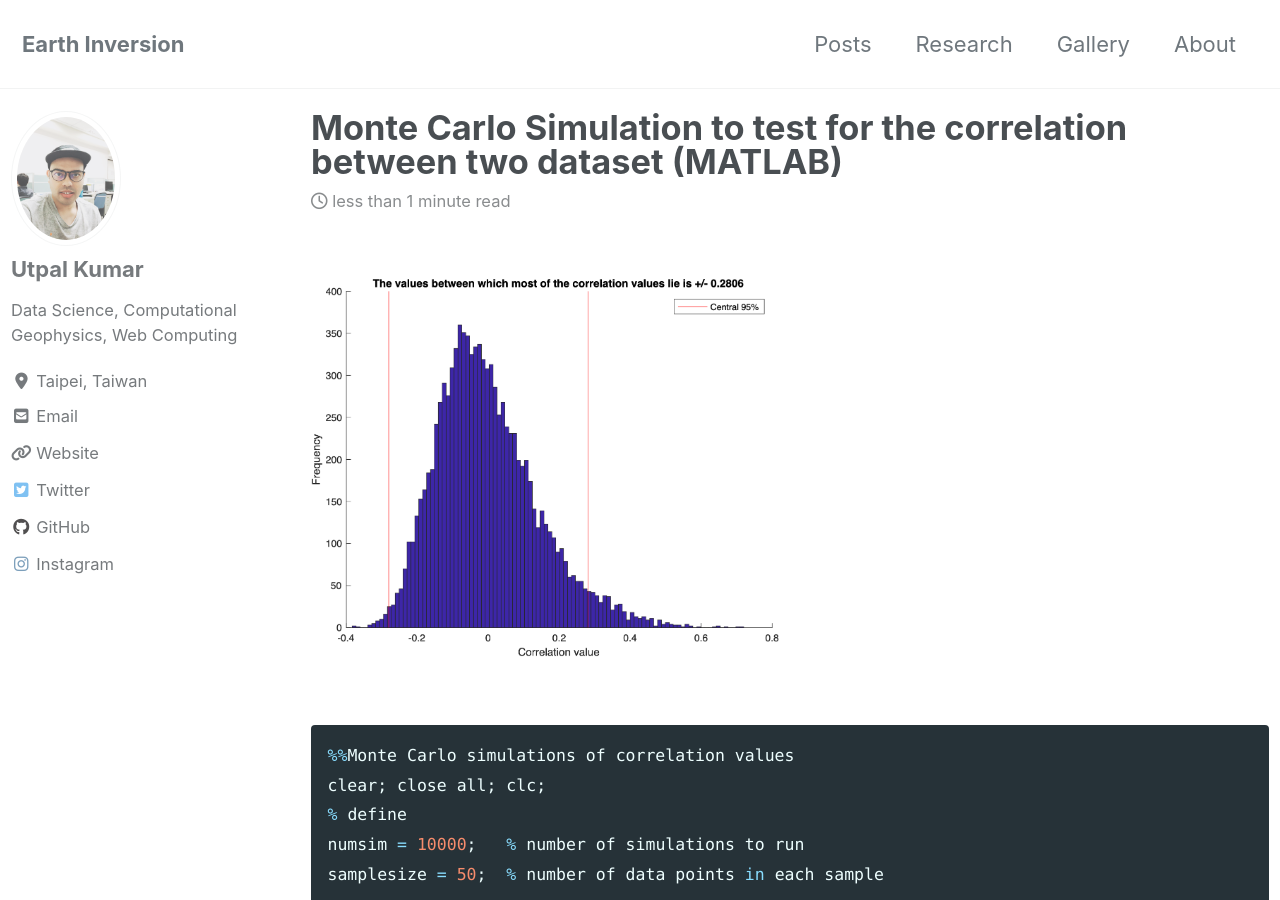
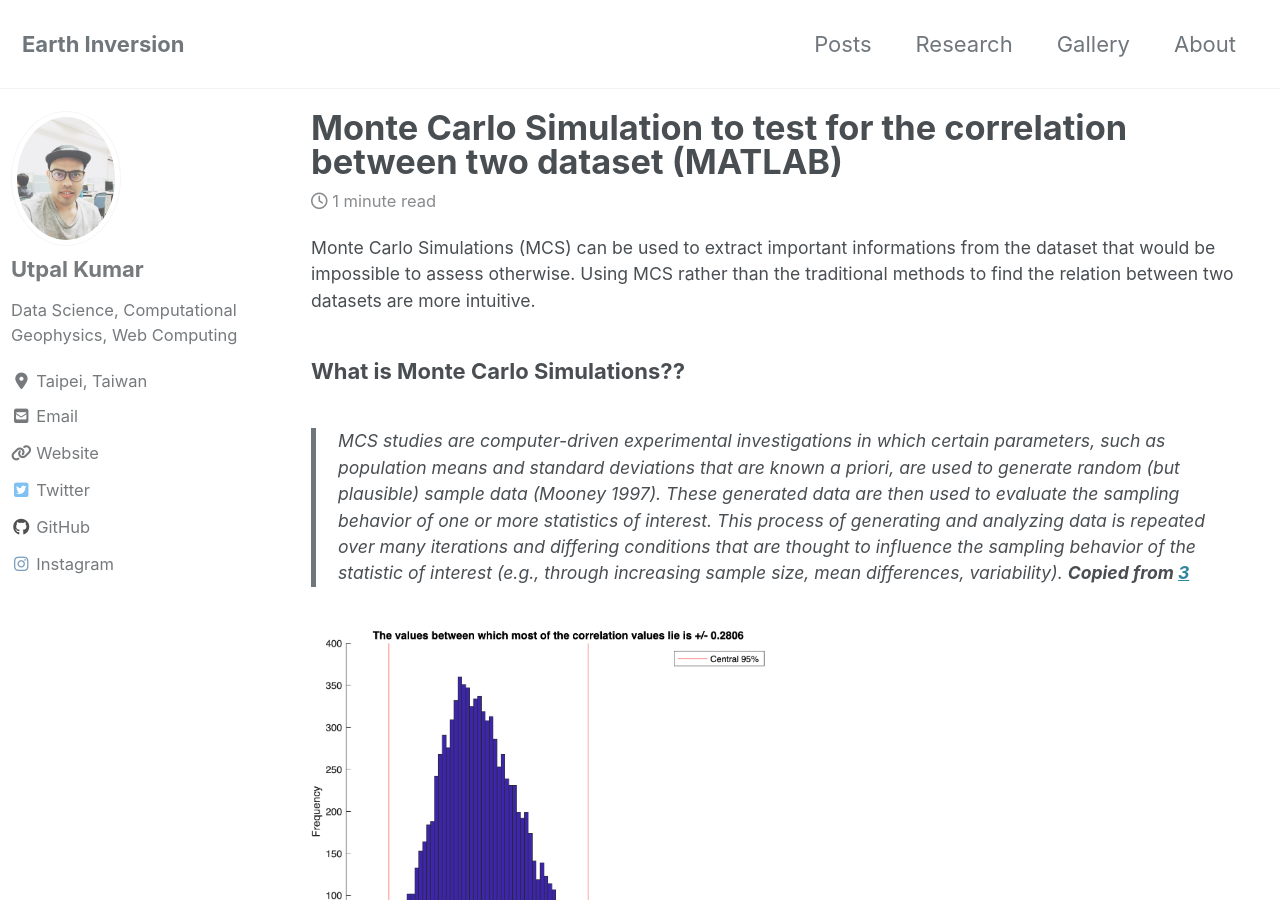
Before and after one commit to apexcodings/earthinversion.github.io, a Jekyll site: the page built from _posts/2020-05-22-monte-carlo-simulations-correlations.md, in a window 1280 px wide and 900 px high. Built offline with Jekyll 4.4.1, drawn with Linux system fonts in a browser that asks for light colours; cached includes are drawn as plain includes; nearby versions of some CDN libraries; comment, search, counter and statistics services are not loaded; some of the changed text lies outside the part shown.

Commit message:
Monte Carlo simulations updated

````diff
--- a/_posts/2020-05-22-monte-carlo-simulations-correlations.md
+++ b/_posts/2020-05-22-monte-carlo-simulations-correlations.md
@@ -2,10 +2,17 @@
 title: "Monte Carlo Simulation to test for the correlation between two dataset (MATLAB)"
 date: 2020-05-22
 tags: [Statistics, MATLAB, Monte-Carlo Simulations, correlation]
-excerpt: "We test for the correlation between two sets of random numbers selected from normal distribution using the Monte Carlo simulations"
+excerpt: "We test for the correlation coefficients or the covariance between two sets of random numbers selected from normal distribution using the Monte Carlo simulations."
 classes:
   - wide
 ---
+Monte Carlo Simulations (MCS) can be used to extract important informations from the dataset that would be impossible to assess otherwise. Using MCS rather than the traditional methods to find the relation between two datasets are more intuitive.
+
+### What is Monte Carlo Simulations??
+> MCS studies are computer-driven experimental investigations in which certain parameters, such as population means and standard deviations that are known a priori, are used to generate random (but plausible) sample data (Mooney 1997). These generated data are then used to evaluate the sampling behavior of one or more statistics of interest. This process of generating and analyzing data is repeated over many iterations and differing conditions that are thought to influence the sampling behavior of the statistic of interest (e.g., through increasing sample size, mean differences, variability). __Copied from [3](https://amstat.tandfonline.com/doi/full/10.1080/10691898.2016.1246953#.XsfmHy-cZ24)__
+
+
+
 <figure class="half">
     <img width="400" src="{{ site.url }}{{ site.baseurl }}/images/monteCarloSim.png">
 </figure>
@@ -54,5 +61,7 @@ saveas(gcf,"monteCarloSim",'pdf')
 %%
 ```
 
-
-- For details see: [Lectures on Statistics and Data Analysis in MATLAB](https://www.cmrr.umn.edu/~kendrick/statsmatlab/)
+## References:
+1. [Lectures on Statistics and Data Analysis in MATLAB](https://www.cmrr.umn.edu/~kendrick/statsmatlab/)
+2. [Assessing the Significance of the Correlation between Two Spatial Processes](https://www.jstor.org/stable/2532039?seq=1)
+3. [Teaching Statistics With Monte Carlo Simulation](https://amstat.tandfonline.com/doi/full/10.1080/10691898.2016.1246953#.XsfmHy-cZ24)
````
